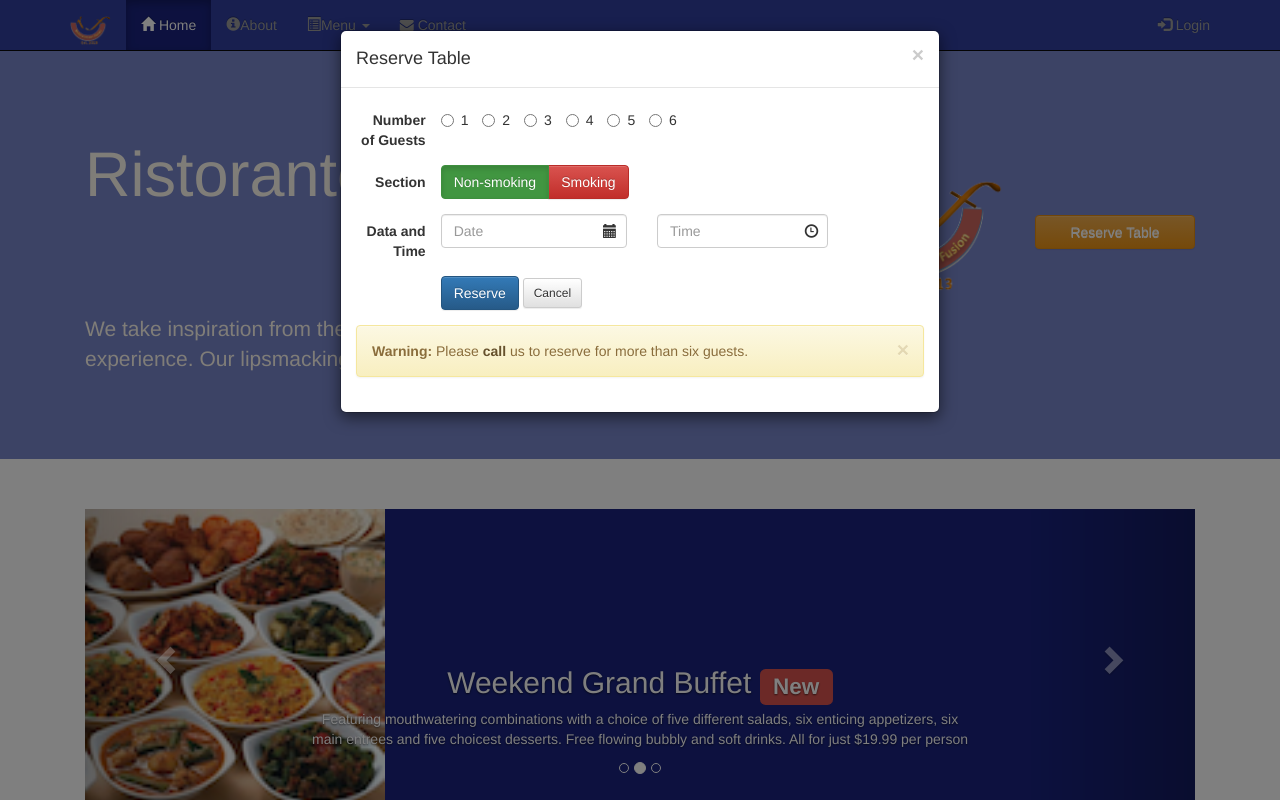
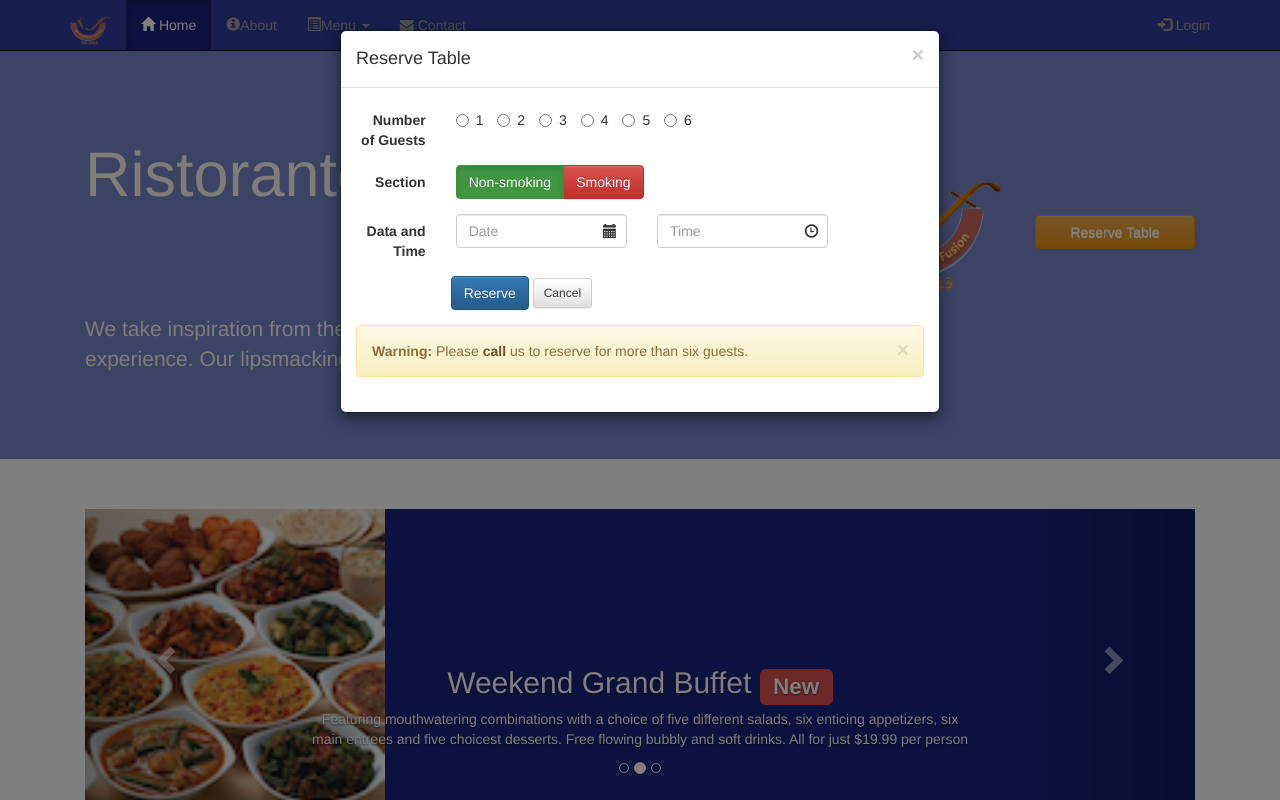
Before and after one commit to andrejev2006/Bootstrap, a plain HTML site: page index.html in a window 1280 px wide. Both pictures are taken after a click on the button "Reserve Table". Shown: the top 800 px of the page. Drawn offline with nearby package versions, Linux system fonts and the light colour scheme.

Commit message:
Week 3. Assignment.

```diff
--- a/index.html
+++ b/index.html
@@ -134,7 +134,7 @@
                     <div class="form-group">
                         <label for="radioGroup" class="control-label col-sm-2">Number of Guests</label>
 
-                        <div class="col-sm-10" id="radioGroup" style="padding-left: 0;">
+                        <div class="col-sm-10" id="radioGroup">
                             <label for="radio-1" class="radio-inline">
                                 <input type="radio" id="radio-1" name="guestnum">1</label>
                             <label for="radio-2" class="radio-inline">
@@ -151,7 +151,7 @@
                     </div>
                     <div class="form-group">
                         <label for="ressection" class="control-label col-sm-2">Section</label>
-                        <div class="col-sm-10" id="ressection" style="padding-left: 0;">
+                        <div class="col-sm-10" id="ressection">
                             <div class="btn-group" data-toggle="buttons">
                                 <label class="btn btn-success active">
                                     <input type="radio" name="options" id="option1" autocomplete="off" checked> Non-smoking
@@ -166,7 +166,7 @@
                         <label for="resdate" class="control-label col-sm-2">Data and Time</label>
 
                         <div class="col-sm-10" style="padding-left: 0;">
-                            <div class="col-sm-5" style="padding-left: 0;">
+                            <div class="col-sm-5">
                                 <input id="resdate" type="text" name="resdate" class="form-control" placeholder="Date"/>
                                 <span class="glyphicon glyphicon-calendar form-control-feedback" aria-hidden="true"></span>
                             </div>
@@ -177,10 +177,12 @@
                         </div>
                     </div>
                     <div class="form-group">
-                        <button class="btn btn-primary col-sm-offset-2" type="submit">Reserve</button>
-                        <button type="button" class="btn btn-default btn-sm"
-                                data-dismiss="modal">Cancel
-                        </button>
+                        <div class="col-sm-12">
+                            <button class="btn btn-primary col-sm-offset-2" type="submit">Reserve</button>
+                            <button type="button" class="btn btn-default btn-sm"
+                                    data-dismiss="modal">Cancel
+                            </button>
+                        </div>
                     </div>
                 </form>
                 <div class="alert alert-warning alert-dismissible" role="alert">
```
